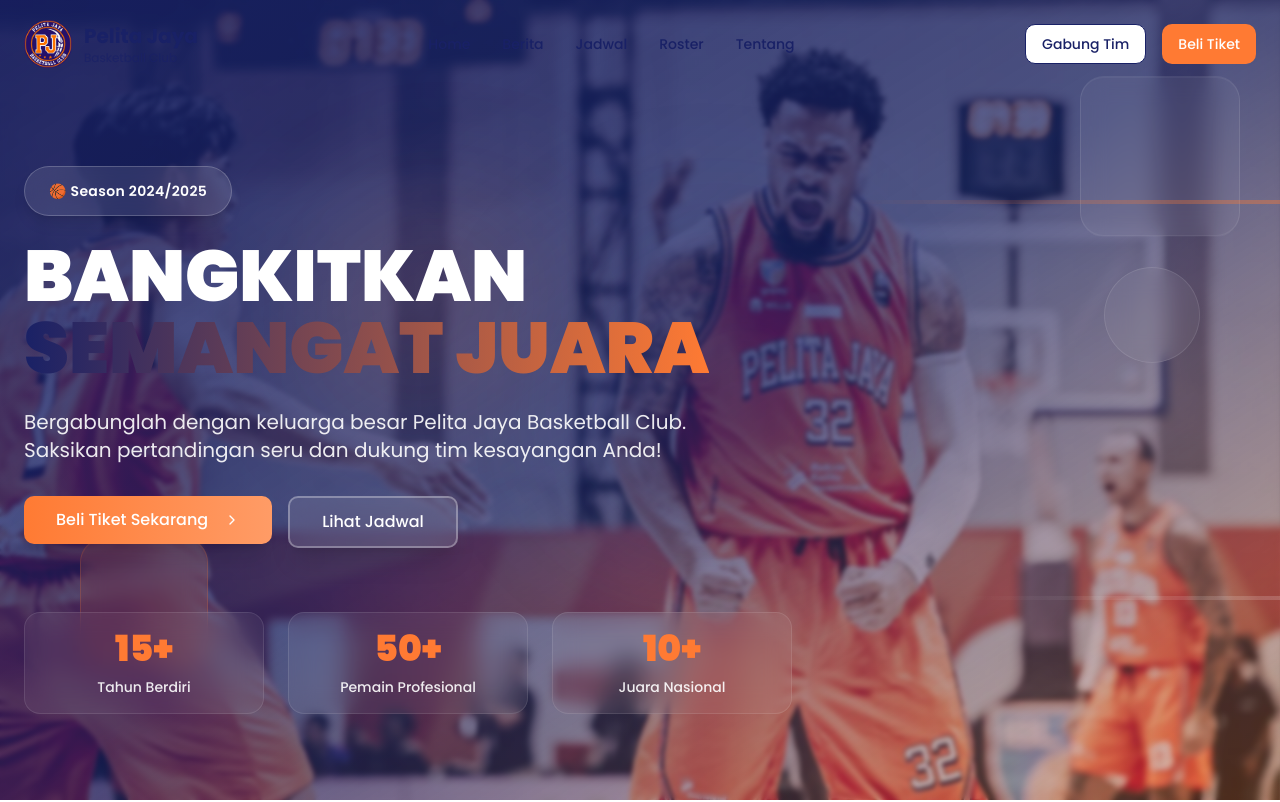
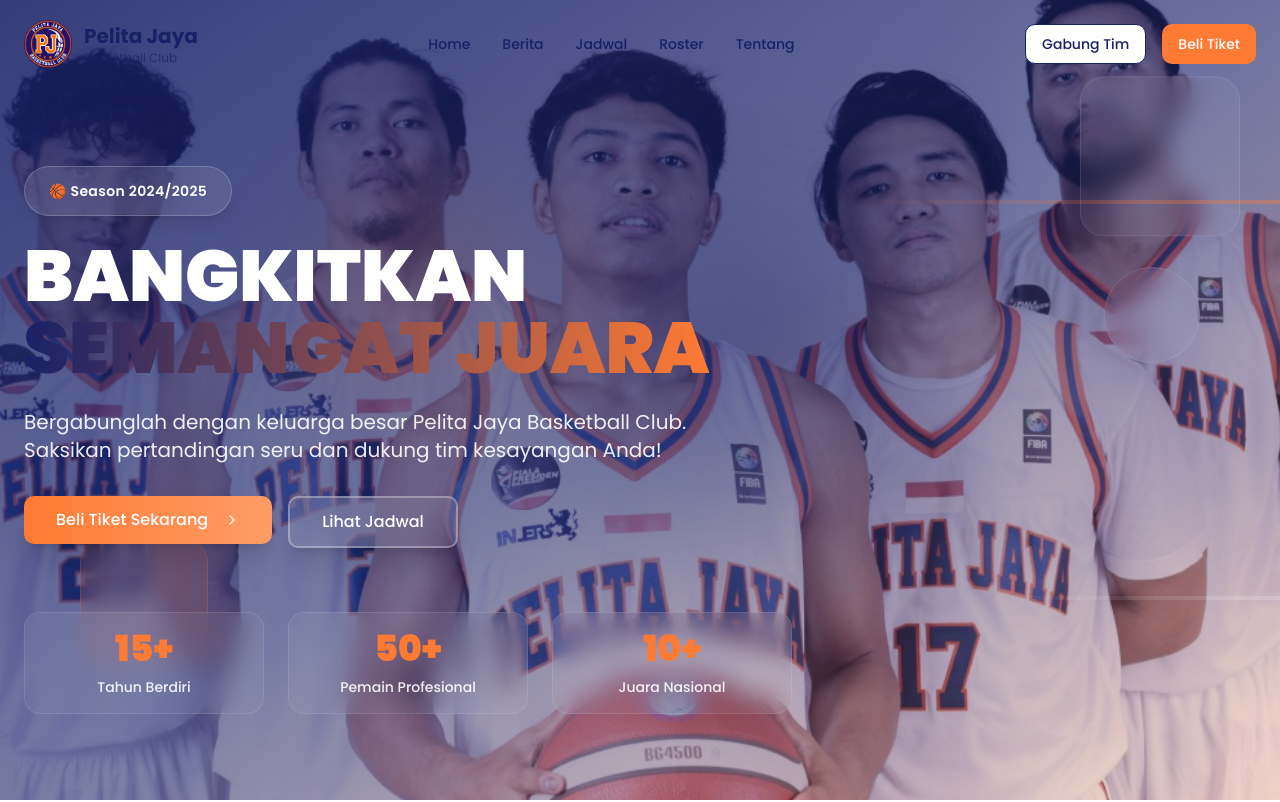
Before and after one commit to haekaldev40/pelita-jaya-basket-hub, a React (Vite) app: page / in a window 1280 px wide. Shown: the top 802 px of the page. Built offline with nearby package versions, Linux system fonts and the light colour scheme; the HTML template or start-up script is replaced by a standard one.

Commit message:
Update hero section image and styling
Replace the hero section background image with the uploaded team photo. Apply a modern glassmorphism design with gradient overlays and optimize image quality for an HD appearance.

```diff
--- a/src/components/HeroSection.tsx
+++ b/src/components/HeroSection.tsx
@@ -1,17 +1,18 @@
 import { Button } from "@/components/ui/button";
 import { ChevronRight } from "lucide-react";
-import heroImage from "@/assets/pelita-jaya-hero.jpeg";
+import heroImage from "@/assets/hero-team.jpeg";
 
 const HeroSection = () => {
   return (
     <section id="home" className="relative min-h-screen flex items-center overflow-hidden pt-20">
       {/* Background Image with Glassmorphism Overlay */}
       <div className="absolute inset-0 z-0">
-        <div className="absolute inset-0 bg-gradient-to-br from-navy/90 via-navy/70 to-orange/30 z-10 backdrop-blur-[2px]"></div>
+        <div className="absolute inset-0 bg-gradient-to-br from-navy/85 via-navy/60 to-orange/25 z-10"></div>
         <img
           src={heroImage}
-          alt="Pelita Jaya Basketball Players"
-          className="w-full h-full object-cover"
+          alt="Pelita Jaya Basketball Team"
+          className="w-full h-full object-cover object-center scale-105"
+          style={{ imageRendering: '-webkit-optimize-contrast' }}
         />
       </div>
 
```
Also changed, not shown: src/assets/hero-team.jpeg (added).
